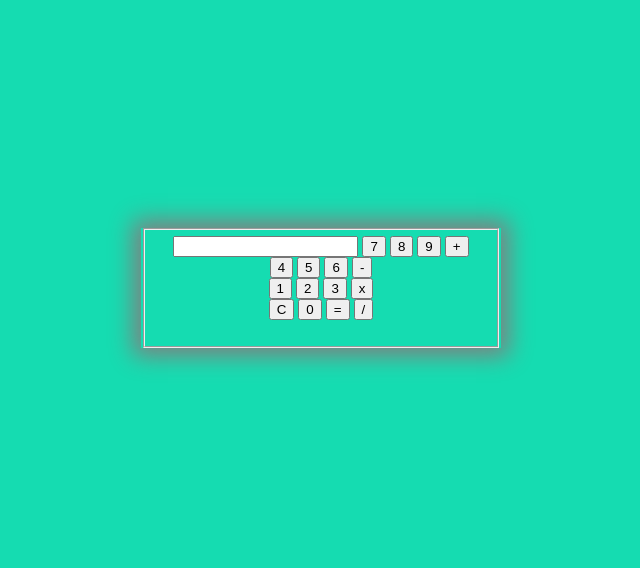
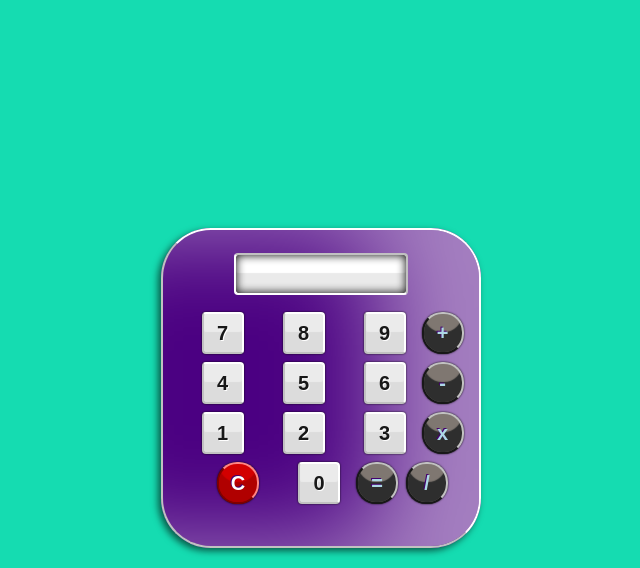
Before and after one commit to searcherUFO/searcherUFO.github.io, a PHP site: page /calculator.html in a window 1280 px wide. Shown: the part 416-984 px from the top of the page, without its empty margins (319-959 px from the left). Before the commit the page ends 786 px from the top, so only its background shows below. Run offline with PHP 8.4, Linux system fonts and the light colour scheme.

Commit message:
Update style.css

```diff
--- a/style.css
+++ b/style.css
@@ -1,46 +1,94 @@
+ background-color: #424242;
+ font-family: ‘Aldrich’;font-size: 22px;
+}
 .container {
-	max-width: 360px;
-	box-shadow: 0px 0px 22px 8px gray;
+ display: flex;
+ align-items: center;
+ justify-content: center;
+ height: 55vh;
+ width: 100vw;
 }
-#result {
-    text-align: right;
-    height: 50px;
-    line-height: 30px;
-    padding: 4% 2%;
-    font-size: 25px;
-    font-family: 'courier';
+#container {
+ width: 300px;
+ padding: 8px 8px 20px 8px;
+ margin: 20px auto;
+ background-color: indigo;
+ border-radius: 50px;
+ border-top: 2px solid #FFF;
+ border-right: 2px solid #FFF;
+ border-bottom: 2px solid #C1C1C1;
+ border-left: 2px solid #C1C1C1;
+ box-shadow: -3px 3px 7px rgba(0, 0, 0, .6), inset -100px 0px 100px rgba(255, 255, 255, .5);
 }
-.bttns {
-    display: grid;
-    border: 1px;
-    grid-template-columns: 1fr 1fr 1fr 1fr;
+#display {
+ display: block;
+ margin: 15px auto;
+ height: 42px;
+ width: 174px;
+ padding: 0 10px;
+ border-radius: 4px;
+ border-top: 2px solid #C1C1C1;
+ border-right: 2px solid #C1C1C1;
+ border-bottom: 2px solid #FFF;
+ border-left: 2px solid #FFF;
+ background-color: #FFF;
+ box-shadow: inset 0px 0px 10px #030303, inset 0px -20px 1px rgba(150, 150, 150, .2);
+ font-size: 28px;
+ color: #666;
+ text-align: right;
+ font-weight: 400;
 }
-.bttns div {
-    border-top: 1px solid #999;
+.button {
+ display: inline-block;
+ margin-left: 25px;
+ margin-right: 10px;
+ width: 42px;
+ height: 42px;
+ font-size: 20px;
+ font-weight: bold;
+ border-radius: 20px;
 }
-.btn {
-    border: .5px solid gray;
-    line-height: 100px;
-    text-align: center;
-    font-size: 20px;
-    cursor: pointer;
+.mathButtons {
+ margin: 2px 2px 6px 2px;
+ color: lightblue;
+ text-shadow: -1px -1px 0px #44006F;
+ background-color: #7f7771;
+ border-top: 2px solid #C1C1C1;
+ border-right: 2px solid #C1C1C1;
+ border-bottom: 2px solid #181818;
+ border-left: 2px solid #181818;
+ box-shadow: 0px 0px 2px #030303, inset 0px -20px 1px #2E2E2E;
 }
-#equal {
-    background-color: dodgerblue;
-    color: white;
-    font-size: 30px;
+.digits {
+ color: #181818;
+ text-shadow: 1px 1px 0px #FFF;
+ background-color: #EBEBEB;
+ border-top: 2px solid #FFF;
+ border-right: 2px solid #FFF;
+ border-bottom: 2px solid #C1C1C1;
+ border-left: 2px solid #C1C1C1;
+ border-radius: 4px;
+ box-shadow: 0px 0px 2px #030303, inset 0px -20px 1px #DCDCDC;
 }
-#clear{
-    background-color: tomato;
-    color: white;
+.digits:hover,
+.mathButtons:hover,
+#clearButton:hover {
+ background-color: #DEFEC8;
+ box-shadow: 0px 0px 2px #FFBA75, inset 0px -20px 1px #FF8000;
+ border-top: 2px solid #FFF;
+ border-right: 2px solid #FFF;
+ border-bottom: 2px solid #AE5700;
+ border-left: 2px solid #AE5700;
 }
-.btn:hover {
-    background-color: lightgray;
+#clearButton {
+ color: #FFF;
+ text-shadow: -1px -1px 0px #44006F;
+ background-color: #D20000;
+ border-top: 2px solid #FF8484;
+ border-right: 2px solid #FF8484;
+ border-bottom: 2px solid #800000;
+ border-left: 2px solid #800000;
+ box-shadow: 0px 0px 2px #030303, inset 0px -20px 1px #B00000;
 }
-#equal:hover{
-    background-color: blue;
-}
-#clear:hover{
-    background-color: red;
-}
-let result = document.getElementById('result');
+marquee{
+ color: chartreuse;
```
